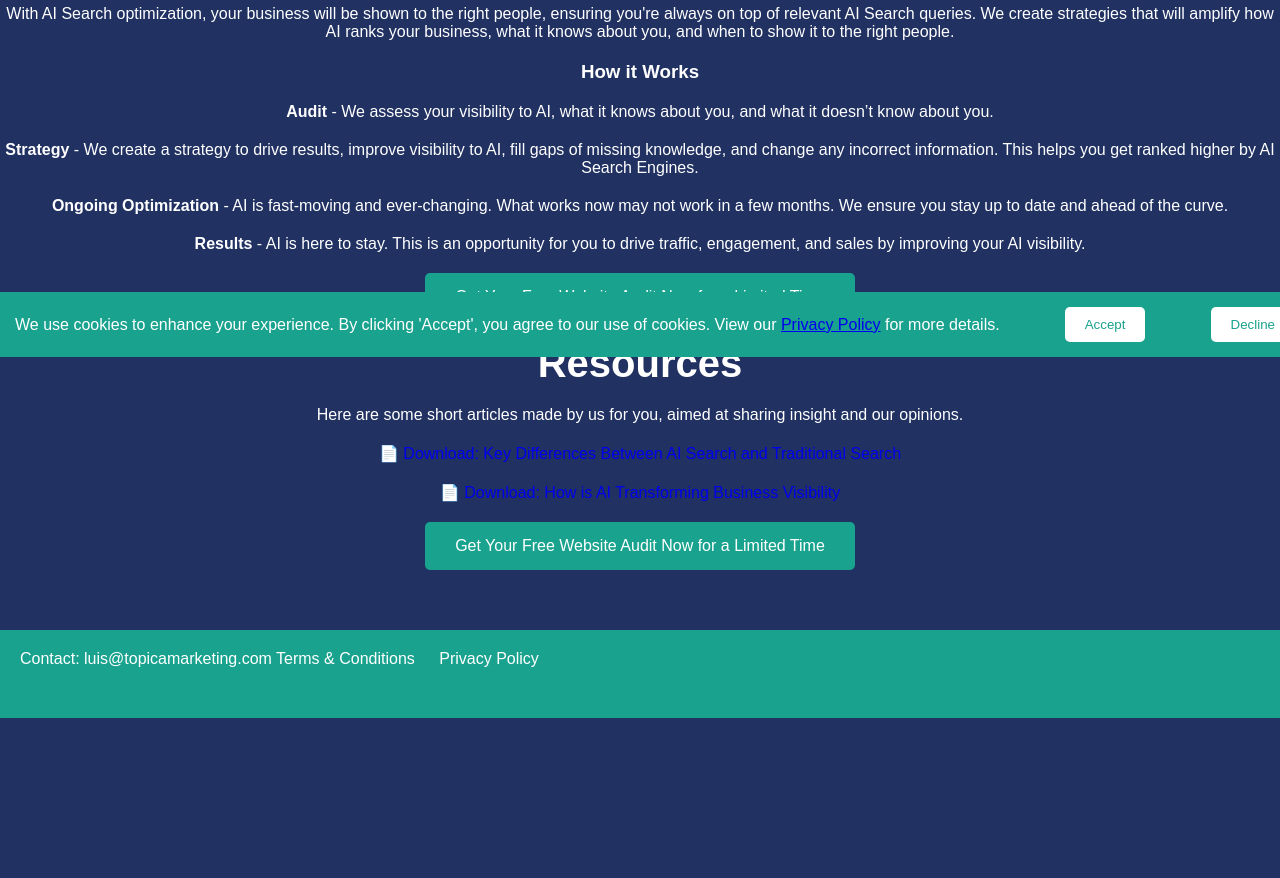
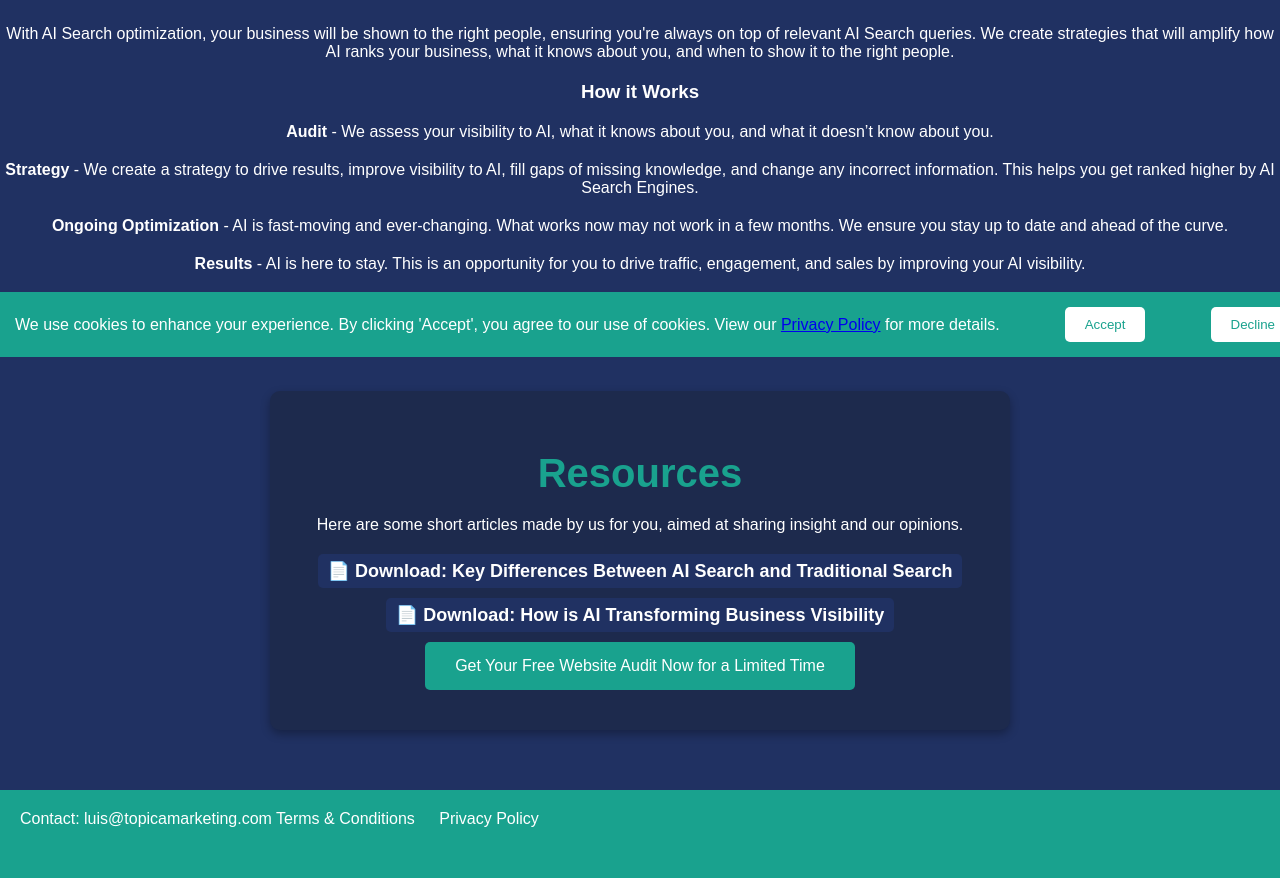
Before and after one commit to luisRobert8/inthejungle, a plain HTML site: page index.html in a window 1280 px wide. Shown: the part 443-1321 px from the top of the page. Before the commit the page ends 1161 px from the top, so only its background shows below. Drawn offline with Linux system fonts and the light colour scheme.

Commit message:
pdfStyling

```diff
--- a/styles.css
+++ b/styles.css
@@ -113,6 +113,7 @@ h1, h2, p {
   cursor: pointer;
   font-size: 16px;
   border-radius: 5px;
+  margin-top: 10px;
 }
 
 .audit-btn:hover {
@@ -142,7 +143,48 @@ footer {
   text-decoration: underline;
 }
 
+
+/* Resources Section */
+#resources {
+  background-color: #1D2A4D;
+  padding: 40px 20px;
+  border-radius: 10px;
+  max-width: 700px;
+  margin: 40px auto;
+  box-shadow: 0px 4px 10px rgba(0, 0, 0, 0.3);
+}
+
+#resources h2 {
+  color: #19a28e;
+}
+
+.pdfs-links {
+  display: flex;
+  flex-direction: column;
+  align-items: center;
+  gap: 5px;
+  margin-top: 5px;
+}
+
+.pdfs-links p {
+  margin: 0px;
+  padding: 0px;
+}
+
 .pdfs-links a {
+  background-color: #203162;
+  color: white;
+  padding: 6px 10px;
+  border-radius: 5px;
   text-decoration: none;
-  margin-bottom: 20px;
+  display: flex;
+  align-items: center;
+  gap: 5px;
+  font-size: 18px;
+  font-weight: bold;
+  transition: background 0.3s ease;
 }
+
+.pdfs-links a:hover {
+  background-color: #2E4A7B;
+}
```
